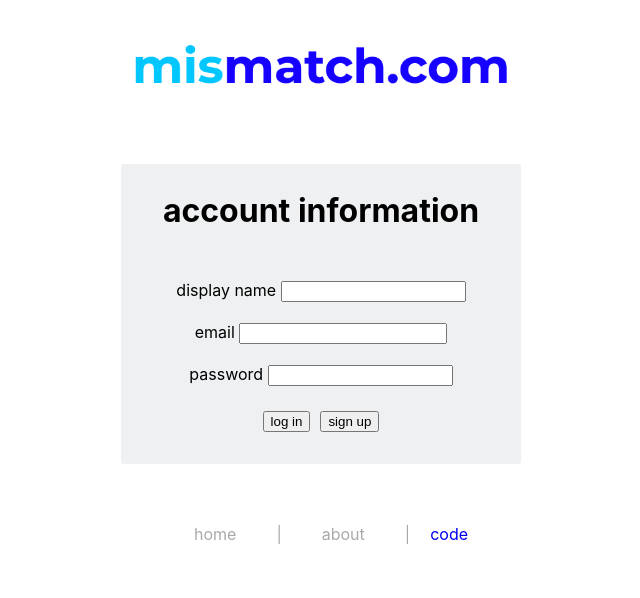
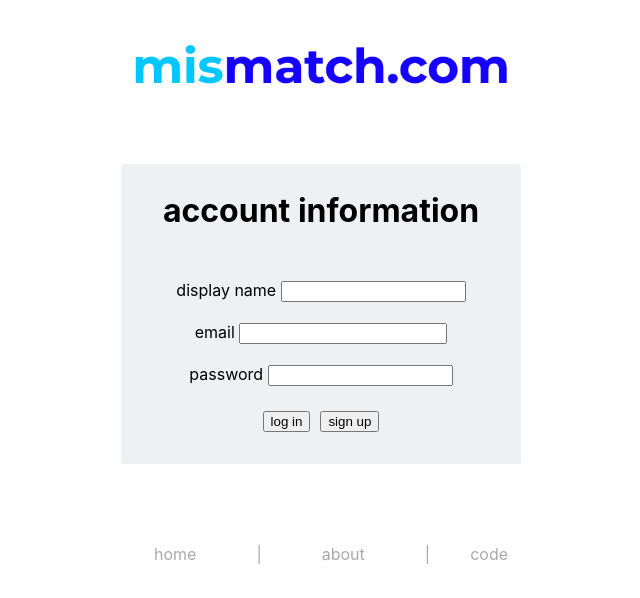
Before and after one commit to emilyhuntsman/mismatch.com, a React (Create React App) app: page / in a window 1280 px wide. Shown: the top 598 px of the page, without its empty margins (319-959 px from the left). Built offline with nearby package versions, Linux system fonts and the light colour scheme.

Commit message:
inherited color on footer a tag

```diff
--- a/src/App.css
+++ b/src/App.css
@@ -82,7 +82,7 @@
   text-decoration: none;
 }
 
-.footer-menu p {
+.footer-menu p, .footer-menu a {
   color: darkgray;
   margin: 20px;
 }
```
